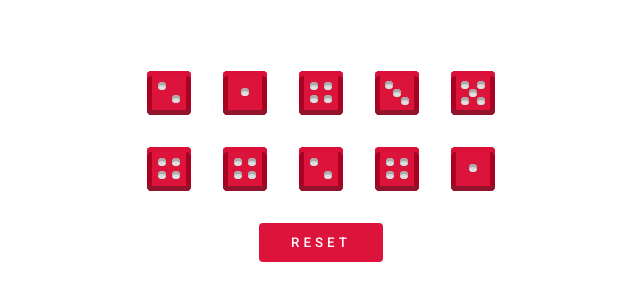
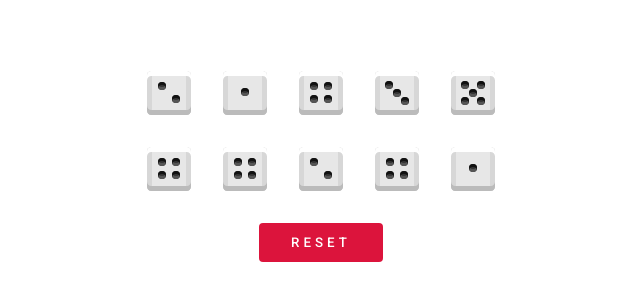
Before and after one commit to agahebeye/Dicee, a React (Vite) app: page / in a window 1280 px wide. Shown: the part 242-542 px from the top of the page, without its empty margins (319-959 px from the left). Built offline with nearby package versions, Linux system fonts and the light colour scheme.

Commit message:
cleaning up

```diff
--- a/package.json
+++ b/package.json
@@ -11,14 +11,12 @@
   "dependencies": {
     "clsx": "^1.2.1",
     "react": "^18.2.0",
-    "react-dom": "^18.2.0",
-    "styled-components": "^5.3.6"
+    "react-dom": "^18.2.0"
   },
   "devDependencies": {
     "@types/node": "^18.11.17",
     "@types/react": "^18.0.26",
     "@types/react-dom": "^18.0.9",
-    "@types/styled-components": "^5.1.26",
     "@vitejs/plugin-react": "^3.0.0",
     "typescript": "^4.9.3",
     "vite": "^4.0.0",
--- a/src/components/Application.tsx
+++ b/src/components/Application.tsx
@@ -8,7 +8,7 @@ export function Application() {
   const [dice, setDice] = React.useState(() =>
     Array.from({ length: 10 }, () => ({
       key: randomKey(),
-      value: randomValue(),
+      value: randomValue() + 1,
       held: false,
     }))
   );
@@ -19,7 +19,8 @@ export function Application() {
         <Die
           hold={() => holdDie(die.key)}
           key={die.key}
-          value={die.value + 1}
+          held={die.held}
+          value={die.value}
         />
       ))}
     </div>
--- a/src/components/Die.tsx
+++ b/src/components/Die.tsx
@@ -1,51 +1,25 @@
-import classes from "~/styles/die.module.css";
-import styled from "styled-components";
+import { clsx } from "clsx";
 
 type DiePropsType = {
   value: number;
+  held: boolean;
   hold: () => void;
 };
 
-const Face = styled.div`
-  display: grid;
-  grid-template-areas:
-    "a . c"
-    "e g f"
-    "d . b";
-
-  flex: 0 0 auto;
-  margin: 16px;
-  padding: 10px;
-  width: 44px;
-  height: 44px;
-
-  /* background-color: #e7e7e7; */
-  background-color: crimson;
-  /* box-shadow: inset 0 5px white, inset 0 -5px #bbb, inset 5px 0 #d7d7d7,
-    inset -5px 0 #d7d7d7; */
-  box-shadow: inset 0 5px #db1039, inset 0 -5px #91132c, inset 5px 0 #aa0022,
-    inset -5px 0 #aa0022;
-  border-radius: 10%;
-
-  .pip {
-    display: block;
-    color: white;
-    align-self: center;
-    justify-self: center;
-    width: 8px;
-    height: 8px;
-    border-radius: 50%;
-    background-color: #d6d6d6;
-    box-shadow: inset 0 3px #aaaaaa, inset 0 -3px #e0e0e0;
-  }
-`;
-
 export function Die(props: DiePropsType) {
   return (
-    <Face className={classes.face} onClick={props.hold}>
+    <div
+      className={clsx("face", { "held-face": props.held })}
+      onClick={props.hold}
+    >
       {Array.from({ length: props.value }, (_, i) => {
-        return <div key={i} className={classes.pip}></div>;
+        return (
+          <div
+            key={i}
+            className={clsx("pip", { "held-pip": props.held })}
+          ></div>
+        );
       })}
-    </Face>
+    </div>
   );
 }
--- a/src/index.css
+++ b/src/index.css
@@ -1,6 +1,6 @@
 :root {
-    --primarycolor: crimson;
-    --defaultfont: "Roboto", sans-serif
+  --primarycolor: crimson;
+  --defaultfont: "Roboto", sans-serif;
 }
 
 * {
@@ -11,14 +11,13 @@
 }
 
 body {
-    font-family: var(--defaultfont);
+  font-family: var(--defaultfont);
 }
 
 button {
-    border: 0;
-    background-color: transparent;
+  border: 0;
+  background-color: transparent;
 }
-
 
 .application {
   display: flex;
@@ -26,22 +25,88 @@ button {
   align-items: center;
   height: 100vh;
 }
+
+.button-reset {
+  font-family: var(--defaultfont);
+  background-color: var(--primarycolor);
+  color: white;
+  padding: 0.75rem 2rem;
+  border-radius: 0.25rem;
+  display: table;
+  margin: auto;
+  margin-top: 1rem;
+  text-transform: uppercase;
+  letter-spacing: 0.25rem;
+  font-weight: 500;
+  cursor: pointer;
+}
+
+/*
+Dice
+*/
 .dice {
   display: grid;
   grid-template-columns: repeat(5, 1fr);
 }
 
-.button-reset {
-    font-family: var(--defaultfont);
-    background-color: var(--primarycolor);
-    color: white;
-    padding: .75rem 2rem;
-    border-radius: .25rem;
-    display: table;
-    margin: auto;
-    margin-top: 1rem;
-    text-transform: uppercase;
-    letter-spacing: .25rem;
-    font-weight: 500;
-    cursor: pointer;
+.face {
+  display: grid;
+  grid-template-areas:
+    "a . c"
+    "e g f"
+    "d . b";
+
+  flex: 0 0 auto;
+  margin: 16px;
+  padding: 10px;
+  width: 44px;
+  height: 44px;
+
+  background-color: #e7e7e7;
+  box-shadow: inset 0 5px white, inset 0 -5px #bbb, inset 5px 0 #d7d7d7,
+    inset -5px 0 #d7d7d7;
+
+  border-radius: 10%;
 }
+
+.held-face {
+  background-color: crimson;
+  box-shadow: inset 0 5px #db1039, inset 0 -5px #91132c, inset 5px 0 #aa0022,
+    inset -5px 0 #aa0022;
+}
+
+.pip {
+  display: block;
+  align-self: center;
+  justify-self: center;
+  width: 8px;
+  height: 8px;
+  border-radius: 50%;
+  background-color: #333;
+  box-shadow: inset 0 3px #111, inset 0 -3px #555;
+}
+
+.held-pip {
+  background-color: #d6d6d6;
+  box-shadow: inset 0 3px #aaaaaa, inset 0 -3px #e0e0e0;
+}
+
+.pip:nth-child(2) {
+  grid-area: b;
+}
+.pip:nth-child(3) {
+  grid-area: c;
+}
+.pip:nth-child(4) {
+  grid-area: d;
+}
+.pip:nth-child(5) {
+  grid-area: e;
+}
+.pip:nth-child(6) {
+  grid-area: f;
+}
+
+.pip:nth-child(odd):last-child {
+  grid-area: g;
+}
--- a/src/styles/die.module.css
+++ /dev/null
@@ -1,54 +0,0 @@
-.face {
-  display: grid;
-  grid-template-areas:
-    "a . c"
-    "e g f"
-    "d . b";
-
-  flex: 0 0 auto;
-  margin: 16px;
-  padding: 10px;
-  width: 44px;
-  height: 44px;
-
-  /* background-color: #e7e7e7; */
-  background-color: crimson;
-  /* box-shadow: inset 0 5px white, inset 0 -5px #bbb, inset 5px 0 #d7d7d7,
-    inset -5px 0 #d7d7d7; */
-  box-shadow: inset 0 5px #db1039, inset 0 -5px #91132c, inset 5px 0 #aa0022,
-    inset -5px 0 #aa0022;
-  border-radius: 10%;
-}
-
-.pip {
-  display: block;
-  align-self: center;
-  justify-self: center;
-  width: 8px;
-  height: 8px;
-  border-radius: 50%;
-  /* background-color: #333;
-  box-shadow: inset 0 3px #111, inset 0 -3px #555; */
-  background-color: #d6d6d6;
-  box-shadow: inset 0 3px #aaaaaa, inset 0 -3px #e0e0e0;
-}
-
-.pip:nth-child(2) {
-  grid-area: b;
-}
-.pip:nth-child(3) {
-  grid-area: c;
-}
-.pip:nth-child(4) {
-  grid-area: d;
-}
-.pip:nth-child(5) {
-  grid-area: e;
-}
-.pip:nth-child(6) {
-  grid-area: f;
-}
-/* This selects the last pip of odd-valued dice (1, 3, 5) and positions the pip in the center */
-.pip:nth-child(odd):last-child {
-  grid-area: g;
-}
```
Also changed, not shown: 1 other file (tests, documents, lock files or other folders).
